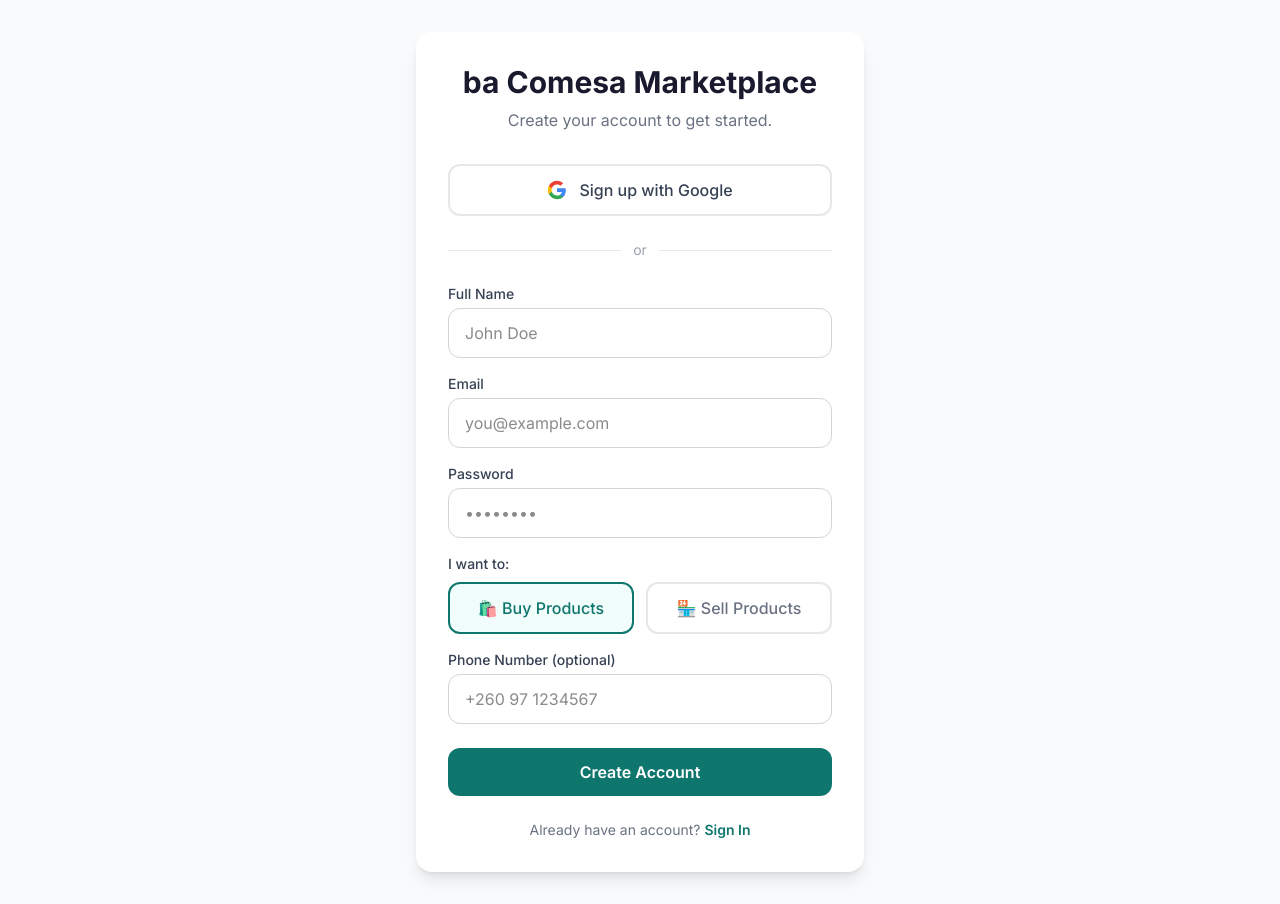
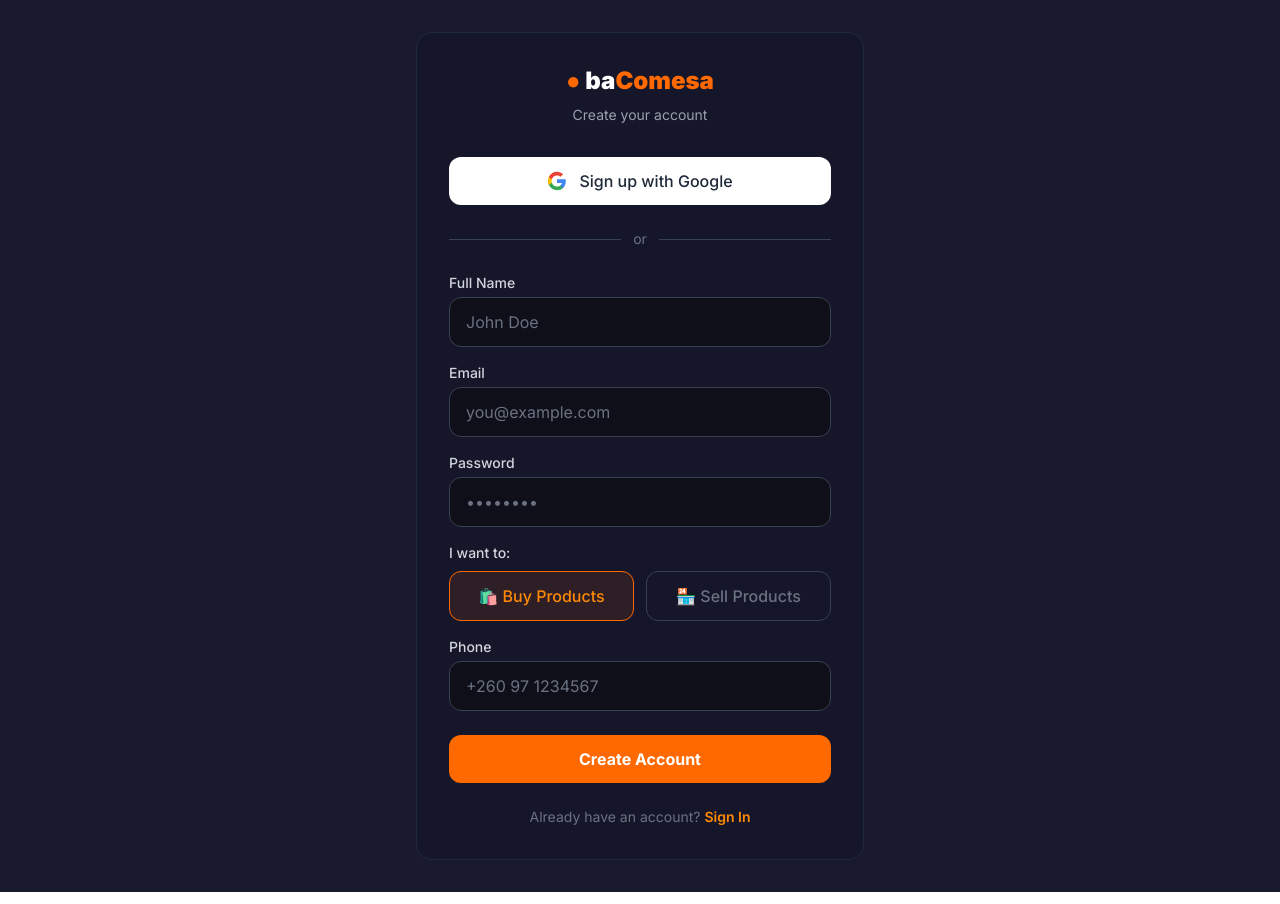
Before and after one commit to trinitymambwe/ba-comesa-firebase, a Next.js app: page /auth/signup in a window 1280 px wide. Built offline with nearby package versions, Linux system fonts and the light colour scheme; no server answers.

Commit message:
Dark theme for login, signup, dashboard

```diff
--- a/app/auth/login/page.tsx
+++ b/app/auth/login/page.tsx
@@ -37,16 +37,18 @@ export default function LoginPage() {
   }
 
   return (
-    <div className="min-h-screen flex items-center justify-center bg-gray-50 px-4">
-      <div className="max-w-md w-full bg-white rounded-2xl shadow-lg p-8">
+    <div className="min-h-screen bg-[#1a1a2e] flex items-center justify-center px-4">
+      <div className="max-w-md w-full bg-[#16162a] rounded-2xl border border-gray-800 p-8">
         <div className="text-center mb-8">
-          <h1 className="text-3xl font-bold text-[#1a1a2e]">ba Comesa Marketplace</h1>
-          <p className="text-gray-500 mt-2">Welcome back! Sign in to continue.</p>
+          <Link href="/" className="text-2xl font-black">
+            <span className="text-orange-500">●</span> <span className="text-white">ba</span><span className="text-orange-500">Comesa</span>
+          </Link>
+          <p className="text-gray-400 mt-2 text-sm">Welcome back</p>
         </div>
 
-        {error && <div className="bg-red-50 text-red-600 px-4 py-3 rounded-lg mb-6 text-sm">{error}</div>}
+        {error && <div className="bg-red-500/10 border border-red-500/30 text-red-400 px-4 py-3 rounded-xl mb-6 text-sm">{error}</div>}
 
-        <button onClick={handleGoogleLogin} className="w-full flex items-center justify-center gap-3 bg-white border-2 border-gray-200 hover:border-gray-400 text-gray-700 font-medium py-3 px-4 rounded-xl transition-all mb-4">
+        <button onClick={handleGoogleLogin} className="w-full flex items-center justify-center gap-3 bg-white hover:bg-gray-100 text-gray-800 font-medium py-3 px-4 rounded-xl transition-all mb-4">
           <svg className="w-5 h-5" viewBox="0 0 24 24">
             <path fill="#4285F4" d="M22.56 12.25c0-.78-.07-1.53-.2-2.25H12v4.26h5.92a5.06 5.06 0 0 1-2.2 3.32v2.77h3.57c2.08-1.92 3.28-4.74 3.28-8.1z"/>
             <path fill="#34A853" d="M12 23c2.97 0 5.46-.98 7.28-2.66l-3.57-2.77c-.98.66-2.23 1.06-3.71 1.06-2.86 0-5.29-1.93-6.16-4.53H2.18v2.84C3.99 20.53 7.7 23 12 23z"/>
@@ -57,28 +59,28 @@ export default function LoginPage() {
         </button>
 
         <div className="flex items-center gap-3 my-6">
-          <div className="flex-1 h-px bg-gray-200"></div>
-          <span className="text-gray-400 text-sm">or</span>
-          <div className="flex-1 h-px bg-gray-200"></div>
+          <div className="flex-1 h-px bg-gray-700"></div>
+          <span className="text-gray-500 text-sm">or</span>
+          <div className="flex-1 h-px bg-gray-700"></div>
         </div>
 
         <form onSubmit={handleEmailLogin} className="space-y-4">
           <div>
-            <label className="block text-sm font-medium text-gray-700 mb-1">Email</label>
-            <input type="email" value={email} onChange={(e) => setEmail(e.target.value)} required className="w-full px-4 py-3 border border-gray-300 rounded-xl focus:outline-none focus:ring-2 focus:ring-[#0f766e] focus:border-transparent" placeholder="you@example.com" />
+            <label className="block text-sm font-medium text-gray-300 mb-1">Email</label>
+            <input type="email" value={email} onChange={(e) => setEmail(e.target.value)} required className="w-full px-4 py-3 bg-[#0f0f1a] border border-gray-700 rounded-xl focus:outline-none focus:border-orange-500 text-white placeholder-gray-500" placeholder="you@example.com" />
           </div>
           <div>
-            <label className="block text-sm font-medium text-gray-700 mb-1">Password</label>
-            <input type="password" value={password} onChange={(e) => setPassword(e.target.value)} required className="w-full px-4 py-3 border border-gray-300 rounded-xl focus:outline-none focus:ring-2 focus:ring-[#0f766e] focus:border-transparent" placeholder="••••••••" />
+            <label className="block text-sm font-medium text-gray-300 mb-1">Password</label>
+            <input type="password" value={password} onChange={(e) => setPassword(e.target.value)} required className="w-full px-4 py-3 bg-[#0f0f1a] border border-gray-700 rounded-xl focus:outline-none focus:border-orange-500 text-white placeholder-gray-500" placeholder="••••••••" />
           </div>
-          <button type="submit" disabled={loading} className="w-full bg-[#0f766e] hover:bg-[#115e59] text-white font-semibold py-3 px-4 rounded-xl transition-all disabled:opacity-50">
+          <button type="submit" disabled={loading} className="w-full bg-orange-500 hover:bg-orange-600 text-white font-bold py-3 rounded-xl transition disabled:opacity-50">
             {loading ? 'Signing in...' : 'Sign In'}
           </button>
         </form>
 
         <p className="text-center text-gray-500 text-sm mt-6">
-          Don&apos;t have an account?{' '}
-          <Link href="/auth/signup" className="text-[#0f766e] font-semibold hover:underline">Sign Up</Link>
+          Don't have an account?{' '}
+          <Link href="/auth/signup" className="text-orange-400 font-semibold hover:underline">Sign Up</Link>
         </p>
       </div>
     </div>
--- a/app/auth/signup/page.tsx
+++ b/app/auth/signup/page.tsx
@@ -56,16 +56,18 @@ export default function SignupPage() {
   }
 
   return (
-    <div className="min-h-screen flex items-center justify-center bg-gray-50 px-4 py-8">
-      <div className="max-w-md w-full bg-white rounded-2xl shadow-lg p-8">
+    <div className="min-h-screen bg-[#1a1a2e] flex items-center justify-center px-4 py-8">
+      <div className="max-w-md w-full bg-[#16162a] rounded-2xl border border-gray-800 p-8">
         <div className="text-center mb-8">
-          <h1 className="text-3xl font-bold text-[#1a1a2e]">ba Comesa Marketplace</h1>
-          <p className="text-gray-500 mt-2">Create your account to get started.</p>
+          <Link href="/" className="text-2xl font-black">
+            <span className="text-orange-500">●</span> <span className="text-white">ba</span><span className="text-orange-500">Comesa</span>
+          </Link>
+          <p className="text-gray-400 mt-2 text-sm">Create your account</p>
         </div>
 
-        {error && <div className="bg-red-50 text-red-600 px-4 py-3 rounded-lg mb-6 text-sm">{error}</div>}
+        {error && <div className="bg-red-500/10 border border-red-500/30 text-red-400 px-4 py-3 rounded-xl mb-6 text-sm">{error}</div>}
 
-        <button onClick={handleGoogleSignup} className="w-full flex items-center justify-center gap-3 bg-white border-2 border-gray-200 hover:border-gray-400 text-gray-700 font-medium py-3 px-4 rounded-xl transition-all mb-4">
+        <button onClick={handleGoogleSignup} className="w-full flex items-center justify-center gap-3 bg-white hover:bg-gray-100 text-gray-800 font-medium py-3 px-4 rounded-xl transition-all mb-4">
           <svg className="w-5 h-5" viewBox="0 0 24 24">
             <path fill="#4285F4" d="M22.56 12.25c0-.78-.07-1.53-.2-2.25H12v4.26h5.92a5.06 5.06 0 0 1-2.2 3.32v2.77h3.57c2.08-1.92 3.28-4.74 3.28-8.1z"/>
             <path fill="#34A853" d="M12 23c2.97 0 5.46-.98 7.28-2.66l-3.57-2.77c-.98.66-2.23 1.06-3.71 1.06-2.86 0-5.29-1.93-6.16-4.53H2.18v2.84C3.99 20.53 7.7 23 12 23z"/>
@@ -76,58 +78,58 @@ export default function SignupPage() {
         </button>
 
         <div className="flex items-center gap-3 my-6">
-          <div className="flex-1 h-px bg-gray-200"></div>
-          <span className="text-gray-400 text-sm">or</span>
-          <div className="flex-1 h-px bg-gray-200"></div>
+          <div className="flex-1 h-px bg-gray-700"></div>
+          <span className="text-gray-500 text-sm">or</span>
+          <div className="flex-1 h-px bg-gray-700"></div>
         </div>
 
         <form onSubmit={handleEmailSignup} className="space-y-4">
           <div>
-            <label className="block text-sm font-medium text-gray-700 mb-1">Full Name</label>
-            <input type="text" value={fullName} onChange={(e) => setFullName(e.target.value)} required className="w-full px-4 py-3 border border-gray-300 rounded-xl focus:outline-none focus:ring-2 focus:ring-[#0f766e] focus:border-transparent" placeholder="John Doe" />
+            <label className="block text-sm font-medium text-gray-300 mb-1">Full Name</label>
+            <input type="text" value={fullName} onChange={(e) => setFullName(e.target.value)} required className="w-full px-4 py-3 bg-[#0f0f1a] border border-gray-700 rounded-xl focus:outline-none focus:border-orange-500 text-white placeholder-gray-500" placeholder="John Doe" />
           </div>
           <div>
-            <label className="block text-sm font-medium text-gray-700 mb-1">Email</label>
-            <input type="email" value={email} onChange={(e) => setEmail(e.target.value)} required className="w-full px-4 py-3 border border-gray-300 rounded-xl focus:outline-none focus:ring-2 focus:ring-[#0f766e] focus:border-transparent" placeholder="you@example.com" />
+            <label className="block text-sm font-medium text-gray-300 mb-1">Email</label>
+            <input type="email" value={email} onChange={(e) => setEmail(e.target.value)} required className="w-full px-4 py-3 bg-[#0f0f1a] border border-gray-700 rounded-xl focus:outline-none focus:border-orange-500 text-white placeholder-gray-500" placeholder="you@example.com" />
           </div>
           <div>
-            <label className="block text-sm font-medium text-gray-700 mb-1">Password</label>
-            <input type="password" value={password} onChange={(e) => setPassword(e.target.value)} required minLength={6} className="w-full px-4 py-3 border border-gray-300 rounded-xl focus:outline-none focus:ring-2 focus:ring-[#0f766e] focus:border-transparent" placeholder="••••••••" />
+            <label className="block text-sm font-medium text-gray-300 mb-1">Password</label>
+            <input type="password" value={password} onChange={(e) => setPassword(e.target.value)} required minLength={6} className="w-full px-4 py-3 bg-[#0f0f1a] border border-gray-700 rounded-xl focus:outline-none focus:border-orange-500 text-white placeholder-gray-500" placeholder="••••••••" />
           </div>
 
           <div>
-            <label className="block text-sm font-medium text-gray-700 mb-2">I want to:</label>
+            <label className="block text-sm font-medium text-gray-300 mb-2">I want to:</label>
             <div className="grid grid-cols-2 gap-3">
-              <button type="button" onClick={() => setRole('buyer')} className={`py-3 px-4 rounded-xl border-2 font-medium transition-all ${role === 'buyer' ? 'border-[#0f766e] bg-[#f0fdfa] text-[#0f766e]' : 'border-gray-200 text-gray-500 hover:border-gray-300'}`}>🛍️ Buy Products</button>
-              <button type="button" onClick={() => setRole('seller')} className={`py-3 px-4 rounded-xl border-2 font-medium transition-all ${role === 'seller' ? 'border-[#0f766e] bg-[#f0fdfa] text-[#0f766e]' : 'border-gray-200 text-gray-500 hover:border-gray-300'}`}>🏪 Sell Products</button>
+              <button type="button" onClick={() => setRole('buyer')} className={`py-3 px-4 rounded-xl border font-medium transition-all ${role === 'buyer' ? 'border-orange-500 bg-orange-500/10 text-orange-400' : 'border-gray-700 text-gray-500 hover:border-gray-500'}`}>🛍️ Buy Products</button>
+              <button type="button" onClick={() => setRole('seller')} className={`py-3 px-4 rounded-xl border font-medium transition-all ${role === 'seller' ? 'border-orange-500 bg-orange-500/10 text-orange-400' : 'border-gray-700 text-gray-500 hover:border-gray-500'}`}>🏪 Sell Products</button>
             </div>
           </div>
 
           <div>
-            <label className="block text-sm font-medium text-gray-700 mb-1">Phone Number {role === 'seller' ? '(required)' : '(optional)'}</label>
-            <input type="tel" value={phoneNumber} onChange={(e) => setPhoneNumber(e.target.value)} required={role === 'seller'} className="w-full px-4 py-3 border border-gray-300 rounded-xl focus:outline-none focus:ring-2 focus:ring-[#0f766e] focus:border-transparent" placeholder="+260 97 1234567" />
+            <label className="block text-sm font-medium text-gray-300 mb-1">Phone {role === 'seller' ? '*' : ''}</label>
+            <input type="tel" value={phoneNumber} onChange={(e) => setPhoneNumber(e.target.value)} required={role === 'seller'} className="w-full px-4 py-3 bg-[#0f0f1a] border border-gray-700 rounded-xl focus:outline-none focus:border-orange-500 text-white placeholder-gray-500" placeholder="+260 97 1234567" />
           </div>
 
           {role === 'seller' && (
-            <div className="bg-gray-50 rounded-xl p-4 space-y-3">
+            <div className="bg-[#0f0f1a] rounded-xl p-4 space-y-3">
               <label className="flex items-center gap-3 cursor-pointer">
-                <input type="checkbox" checked={hasWhatsapp} onChange={(e) => setHasWhatsapp(e.target.checked)} className="w-5 h-5 rounded border-gray-300 text-[#0f766e] focus:ring-[#0f766e]" />
-                <span className="text-sm font-medium text-gray-700">I have WhatsApp</span>
+                <input type="checkbox" checked={hasWhatsapp} onChange={(e) => setHasWhatsapp(e.target.checked)} className="w-5 h-5 rounded border-gray-600 bg-[#0f0f1a] accent-orange-500" />
+                <span className="text-sm text-gray-300">I have WhatsApp</span>
               </label>
               {hasWhatsapp && (
-                <input type="tel" value={whatsappNumber} onChange={(e) => setWhatsappNumber(e.target.value)} className="w-full px-4 py-3 border border-gray-300 rounded-xl focus:outline-none focus:ring-2 focus:ring-[#0f766e] focus:border-transparent" placeholder="WhatsApp number (if different)" />
+                <input type="tel" value={whatsappNumber} onChange={(e) => setWhatsappNumber(e.target.value)} className="w-full px-4 py-3 bg-[#0f0f1a] border border-gray-700 rounded-xl focus:outline-none focus:border-orange-500 text-white placeholder-gray-500" placeholder="WhatsApp number (if different)" />
               )}
             </div>
           )}
 
-          <button type="submit" disabled={loading} className="w-full bg-[#0f766e] hover:bg-[#115e59] text-white font-semibold py-3 px-4 rounded-xl transition-all disabled:opacity-50 mt-2">
+          <button type="submit" disabled={loading} className="w-full bg-orange-500 hover:bg-orange-600 text-white font-bold py-3 rounded-xl transition disabled:opacity-50 mt-2">
             {loading ? 'Creating Account...' : 'Create Account'}
           </button>
         </form>
 
         <p className="text-center text-gray-500 text-sm mt-6">
           Already have an account?{' '}
-          <Link href="/auth/login" className="text-[#0f766e] font-semibold hover:underline">Sign In</Link>
+          <Link href="/auth/login" className="text-orange-400 font-semibold hover:underline">Sign In</Link>
         </p>
       </div>
     </div>
--- a/app/dashboard/page.tsx
+++ b/app/dashboard/page.tsx
@@ -13,7 +13,7 @@ export default function DashboardPage() {
   const [products, setProducts] = useState<any[]>([])
   const router = useRouter()
 
-useEffect(() => {
+  useEffect(() => {
     const unsub = onAuthStateChanged(auth, (u: any) => {
       if (!u) { router.push('/auth/login'); return }
       setUser(u)
@@ -23,6 +23,7 @@ useEffect(() => {
     })
     return () => unsub()
   }, [])
+
   useEffect(() => {
     if (!user) return
     const fetchProducts = async () => {
@@ -38,41 +39,41 @@ useEffect(() => {
   const isSeller = profile?.role === 'seller'
 
   return (
-    <div className="min-h-screen" style={{ backgroundColor: '#FFF8F0' }}>
-      <nav className="sticky top-0 z-50 border-b" style={{ backgroundColor: '#FFF8F0', borderColor: '#FAA307' }}>
-        <div className="max-w-7xl mx-auto px-4 h-16 flex items-center justify-between">
-          <Link href="/" className="text-2xl font-black"><span style={{ color: '#E85D04' }}>ba</span> <span style={{ color: '#370617' }}>Comesa</span></Link>
+    <div className="min-h-screen bg-[#1a1a2e] text-gray-200">
+      <header className="bg-[#16162a] border-b border-gray-800 sticky top-0 z-50">
+        <div className="max-w-7xl mx-auto px-4 py-3 flex items-center justify-between">
+          <Link href="/" className="text-xl font-black">
+            <span className="text-orange-500">●</span> <span className="text-white">ba</span><span className="text-orange-500">Comesa</span>
+          </Link>
           <div className="flex items-center gap-3 text-sm">
-            <Link href="/" className="font-medium" style={{ color: '#370617' }}>Browse</Link>
-            <button onClick={() => signOut(auth)} className="font-medium" style={{ color: '#E85D04' }}>Logout</button>
+            <Link href="/" className="text-gray-400 hover:text-white">Browse</Link>
+            <button onClick={() => signOut(auth)} className="text-gray-400 hover:text-red-400">Logout</button>
           </div>
         </div>
-      </nav>
+      </header>
 
       <main className="max-w-5xl mx-auto px-4 py-8">
-        <h1 className="text-3xl font-black mb-2" style={{ color: '#370617' }}>Welcome, {profile?.fullName || 'User'}</h1>
-        <p className="mb-8" style={{ color: '#370617', opacity: 0.6 }}>{isSeller ? 'Seller Dashboard' : 'Buyer Dashboard'}</p>
+        <h1 className="text-2xl font-bold text-white mb-1">Welcome, {profile?.fullName || 'User'}</h1>
+        <p className="text-gray-500 mb-8">{isSeller ? 'Seller Dashboard' : 'Buyer Dashboard'}</p>
 
         {isSeller && (
-          <div className="bg-white rounded-3xl shadow-sm p-6 md:p-8 mb-8 border" style={{ borderColor: '#FAA307' }}>
+          <div className="bg-[#16162a] rounded-2xl border border-gray-800 p-6 mb-8">
             <div className="flex items-center justify-between mb-6">
-              <h2 className="text-xl font-black" style={{ color: '#370617' }}>My Products</h2>
-              <Link href="/products/new" className="text-white font-bold px-5 py-2 rounded-full transition" style={{ backgroundColor: '#E85D04' }}>+ Add Product</Link>
+              <h2 className="text-lg font-bold text-white">My Products ({products.length})</h2>
+              <Link href="/products/new" className="bg-orange-500 text-white px-4 py-2 rounded-full font-bold text-sm hover:bg-orange-600">+ Add Product</Link>
             </div>
             {products.length === 0 ? (
-              <p style={{ color: '#370617', opacity: 0.5 }}>No products yet. Start selling!</p>
+              <p className="text-gray-500">No products yet.</p>
             ) : (
               <div className="space-y-3">
-                {products.map(p => (
-                  <Link key={p.id} href={`/products/${p.id}`} className="flex items-center gap-4 p-4 rounded-2xl hover:bg-gray-50 transition" style={{ backgroundColor: '#FFF8F0' }}>
-                    <div className="w-16 h-16 rounded-xl flex items-center justify-center text-3xl" style={{ backgroundColor: '#FAA307', opacity: 0.2 }}>
-                      {p.images?.[0] ? <img src={p.images[0]} alt={p.name} className="w-full h-full object-cover rounded-xl" /> : '👗'}
+                {products.map((p: any) => (
+                  <Link key={p.id} href={`/products/${p.id}`} className="flex items-center gap-4 p-4 bg-[#0f0f1a] rounded-xl hover:border-gray-600 border border-gray-800 transition">
+                    <div className="w-14 h-14 rounded-lg bg-[#1a1a2e] flex items-center justify-center text-2xl overflow-hidden">
+                      {p.images?.[0] ? <img src={p.images[0]} alt={p.name} className="w-full h-full object-cover" /> : '📷'}
                     </div>
                     <div className="flex-1">
-                      <p className="font-bold" style={{ color: '#370617' }}>{p.name}</p>
-                      <p className="text-sm" style={{ color: '#370617', opacity: 0.5 }}>
-                        {p.showPrice !== false && p.price ? `K${Number(p.price).toLocaleString()}` : 'Price hidden'} · {p.status}
-                      </p>
+                      <p className="font-bold text-white">{p.name}</p>
+                      <p className="text-xs text-gray-500">{p.showPrice !== false && p.price ? `K${Number(p.price).toLocaleString()}` : 'Price hidden'} · {p.status}</p>
                     </div>
                   </Link>
                 ))}
@@ -81,14 +82,13 @@ useEffect(() => {
           </div>
         )}
 
-        {/* Profile card */}
-        <div className="bg-white rounded-3xl shadow-sm p-6 md:p-8 border" style={{ borderColor: '#FAA307' }}>
-          <h2 className="text-xl font-black mb-4" style={{ color: '#370617' }}>Profile</h2>
+        <div className="bg-[#16162a] rounded-2xl border border-gray-800 p-6">
+          <h2 className="text-lg font-bold text-white mb-4">Profile</h2>
           <div className="space-y-2 text-sm">
-            <p><span style={{ color: '#370617', opacity: 0.5 }}>Name:</span> <span style={{ color: '#370617', fontWeight: 'bold' }}>{profile?.fullName || 'Not set'}</span></p>
-            <p><span style={{ color: '#370617', opacity: 0.5 }}>Email:</span> <span style={{ color: '#370617', fontWeight: 'bold' }}>{user.email}</span></p>
-            <p><span style={{ color: '#370617', opacity: 0.5 }}>Role:</span> <span style={{ color: '#370617', fontWeight: 'bold' }} className="capitalize">{profile?.role}</span></p>
-            {profile?.phoneNumber && <p><span style={{ color: '#370617', opacity: 0.5 }}>Phone:</span> <span style={{ color: '#370617', fontWeight: 'bold' }}>{profile.phoneNumber}</span></p>}
+            <p><span className="text-gray-500">Name:</span> <span className="text-white font-bold">{profile?.fullName || 'Not set'}</span></p>
+            <p><span className="text-gray-500">Email:</span> <span className="text-white font-bold">{user.email}</span></p>
+            <p><span className="text-gray-500">Role:</span> <span className="text-white font-bold capitalize">{profile?.role}</span></p>
+            {profile?.phoneNumber && <p><span className="text-gray-500">Phone:</span> <span className="text-white font-bold">{profile.phoneNumber}</span></p>}
           </div>
         </div>
       </main>
```
